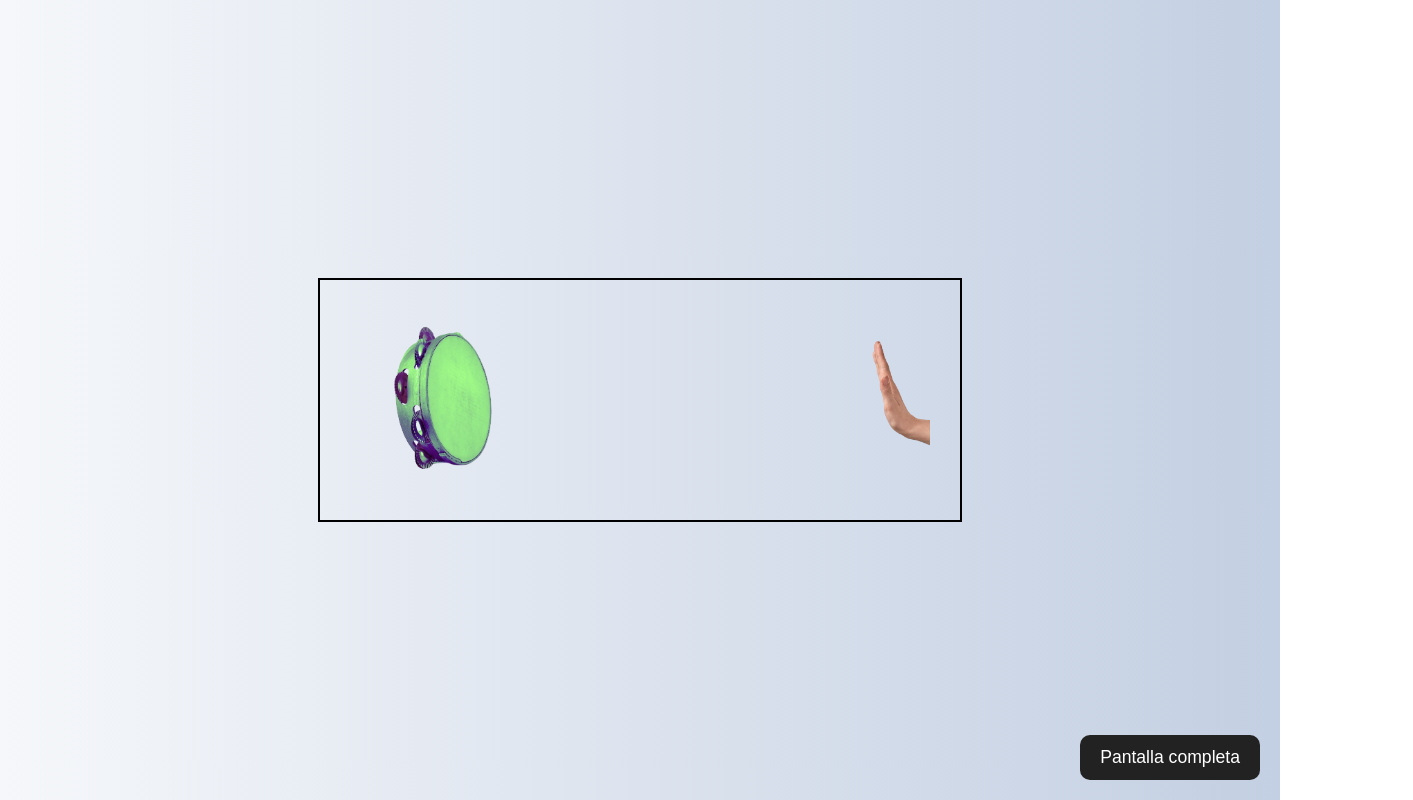
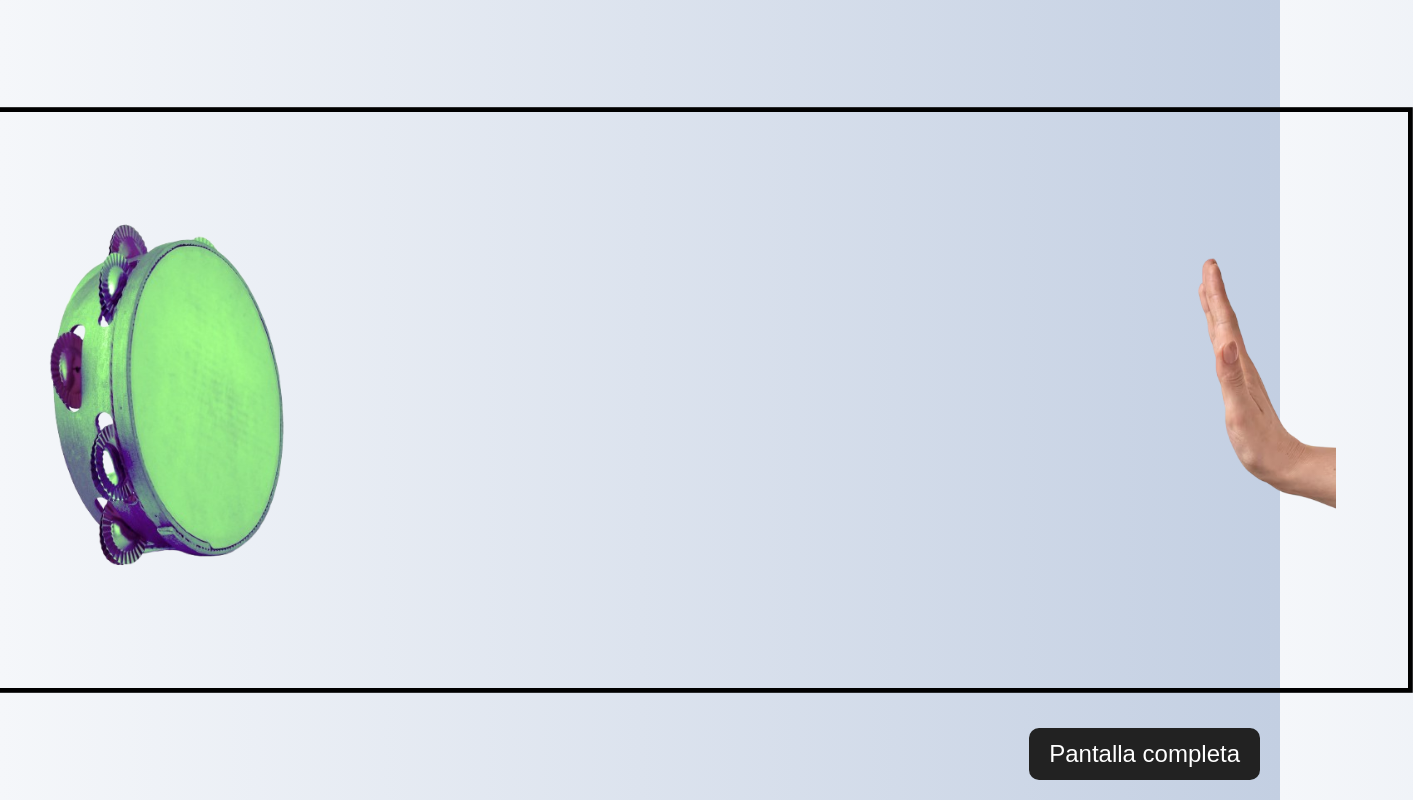
Before and after one commit to Tschenny64/metronomo-musical, a plain HTML site: page movimiento.html in a window 1280 px wide. Shown: the whole page, 1413 px wide, since content can reach past the window. Drawn offline with Linux system fonts and the light colour scheme.

Commit message:
todo arreglado

```diff
--- a/movimiento.html
+++ b/movimiento.html
@@ -9,7 +9,7 @@
 
 <body class="movimiento">
   <div id="cuentaRegresiva" class="contador"></div>
-  <div class="pantalla">
+  <div class="pantalla zoom">
     <img id="tambor" src="img/tambor1.png" class="tambor" alt="Tambor">
     <img src="img/manita1.png" alt="Mano" class="mano" id="mano">
     <img id="efectoGolpe" src="img/golpe2.png" alt="Efecto de golpe" class="efecto-golpe">
--- a/style.css
+++ b/style.css
@@ -215,10 +215,15 @@ button[type="submit"]:hover,
   bottom: 20px;
   right: 20px;
   padding: 12px 20px;
-  font-size: 1.1rem;
+  font-size: 1.5rem;
   background: #222;
   color: #fff;
   border: none;
   cursor: pointer;
   border-radius: 10px;
 }
+
+.pantalla.zoom {
+  transform: scale(2.4);
+  transform-origin: center;
+}
```
